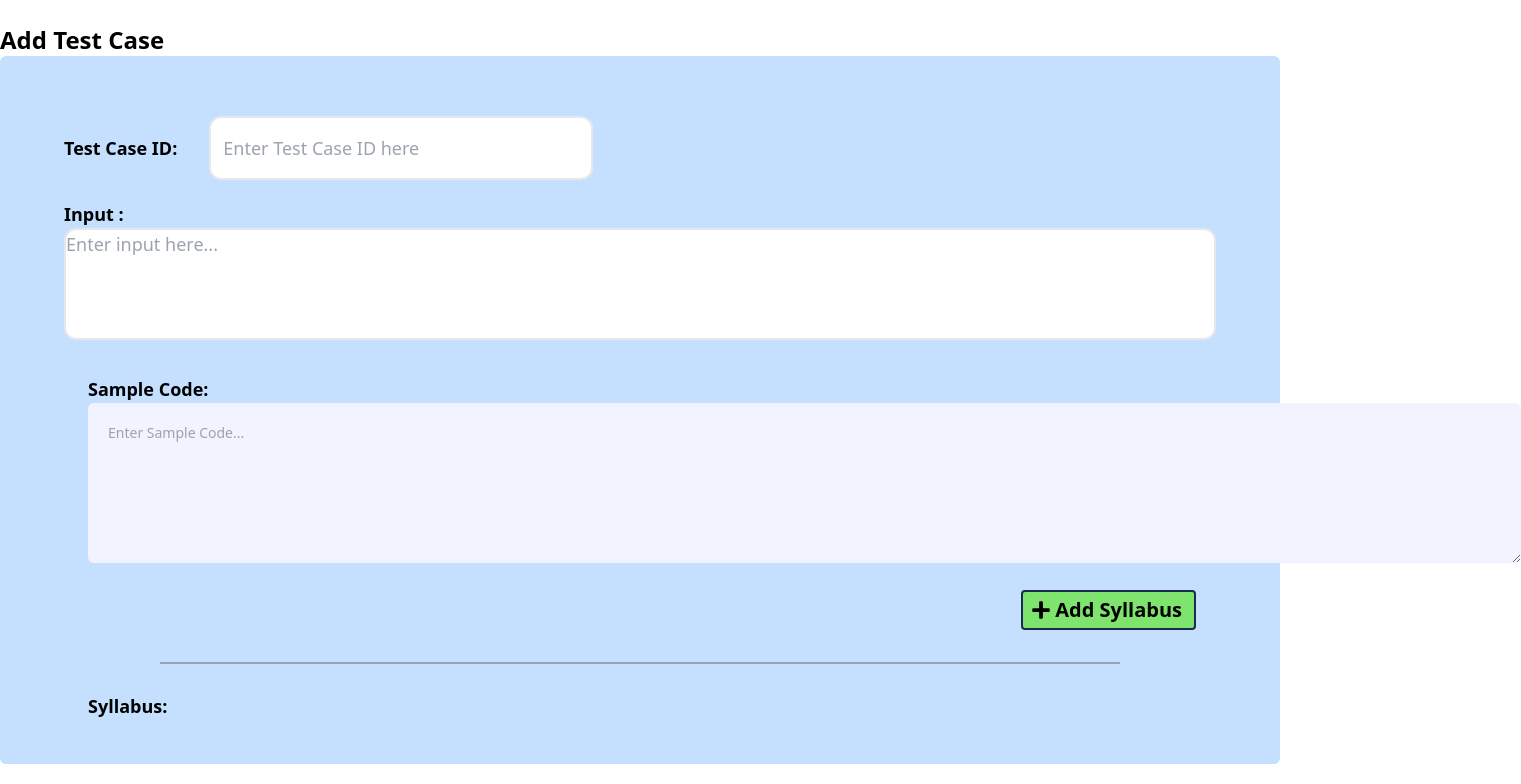
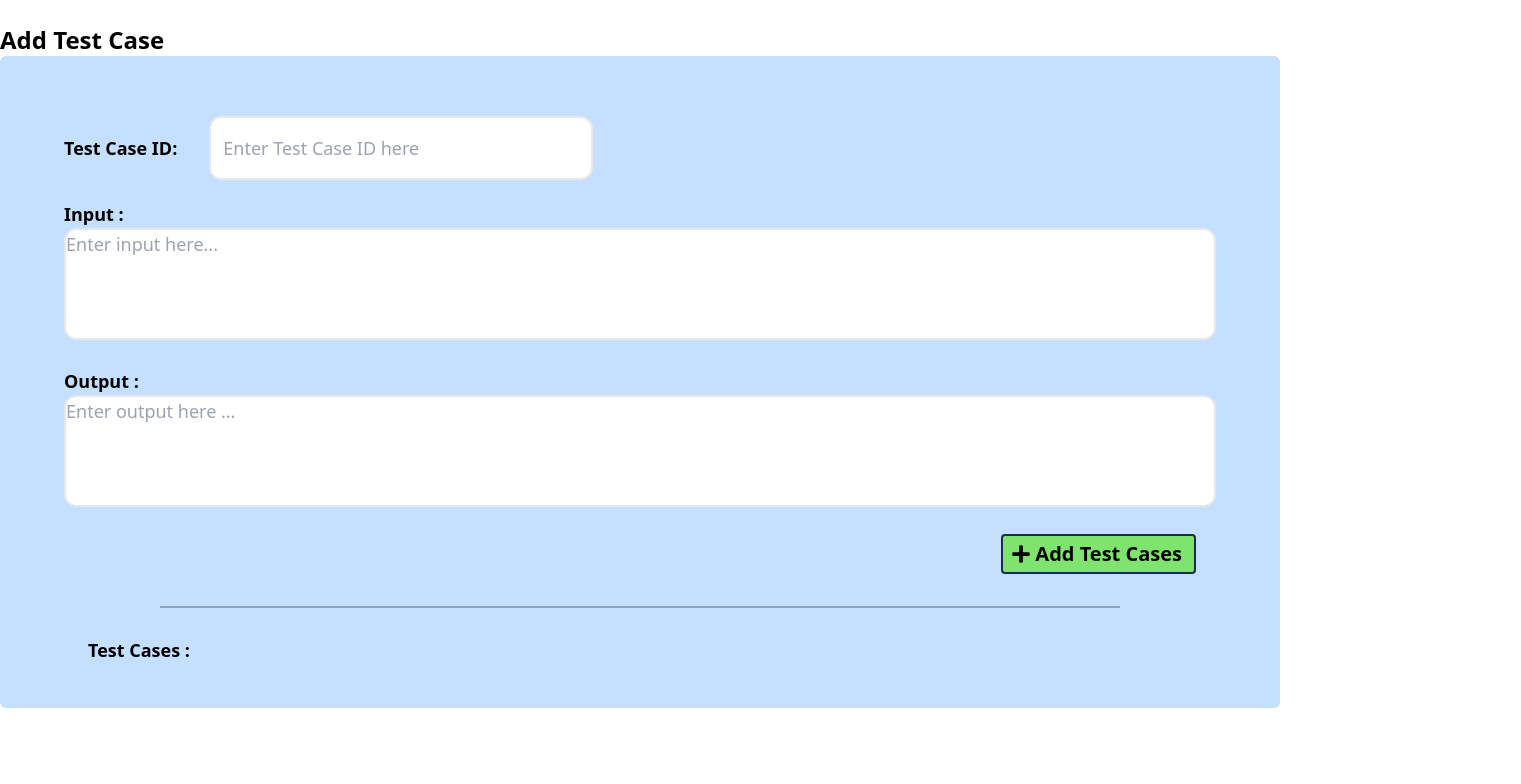
Before and after one commit to stahreem/Open-Source-Contribution, a React (Create React App) app: page /syll in a window 1280 px wide. Shown: the top 784 px of the page, 1521 px wide, since content can reach past the window. Built offline with nearby package versions, Linux system fonts and the light colour scheme.

Commit message:
Add problem

```diff
--- a/src/components/Syllabus.jsx
+++ b/src/components/Syllabus.jsx
@@ -63,17 +63,17 @@ const Syllabus = () => {
             ></textarea>
           </div>
           {/* Sample Code input section */}
-          <div className="pl-6 pt-7">
-            <label className="pr-4 text-lg font-bold" htmlFor="samplecode">
-              Sample Code:
+          <div className="mt-5">
+            <label className="font-bold" htmlFor="samplecode">
+              Output :
             </label>
             <br />
             <textarea
               cols="173"
               rows="7"
               id="samplecode"
-              placeholder="Enter Sample Code..."
-              className="pt-5 pl-5 text-sm rounded-md bg-bgBlue hover:border-2 border-textBlue focus:placeholder:text-textBlue placeholder-opacity-80"
+              placeholder="Enter output here ..."
+              className="w-full border-2 outline-none resize-none h-28 rounded-xl"
             ></textarea>
           </div>
           {/* Add Syllabus button */}
@@ -85,7 +85,7 @@ const Syllabus = () => {
               <div>
                 <FaPlus />
               </div>
-              <div className="pl-1"> Add Syllabus</div>
+              <div className="pl-1"> Add Test Cases </div>
             </div>
           </div>
 
@@ -94,7 +94,7 @@ const Syllabus = () => {
         <div className="w-5/6 m-auto mt-3 border border-slate-400"></div>
 
         {/* Syllabus display section */}
-        <div className="pl-6 pr-4 text-lg font-bold bg-inputBg pt-7">Syllabus:</div>
+        <div className="pl-6 pr-4 text-lg font-bold bg-inputBg pt-7">Test Cases :</div>
         <div className="flex flex-wrap justify-between pl-6 pr-6 mt-6">
           {topics.map((topic) => (
             <div
```
